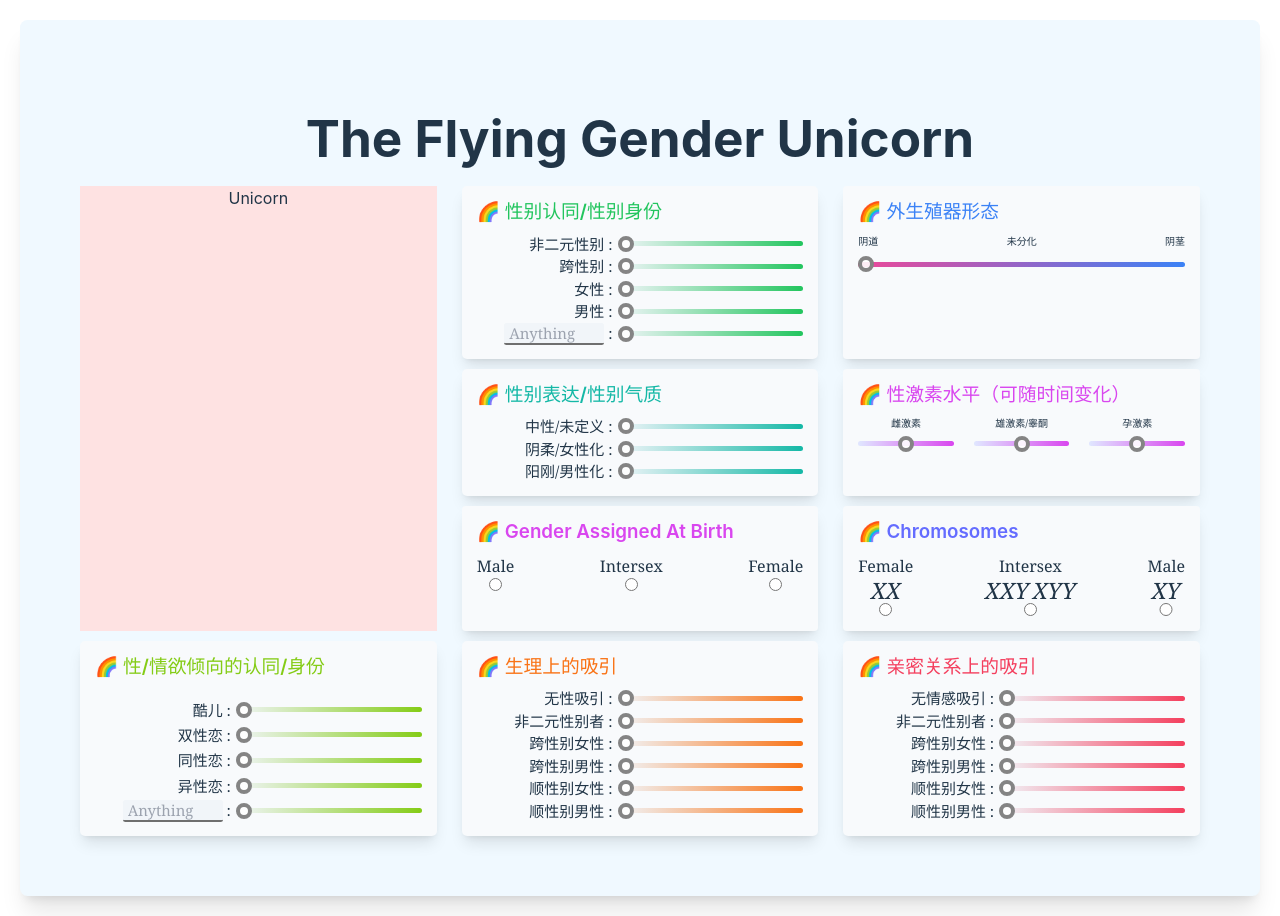
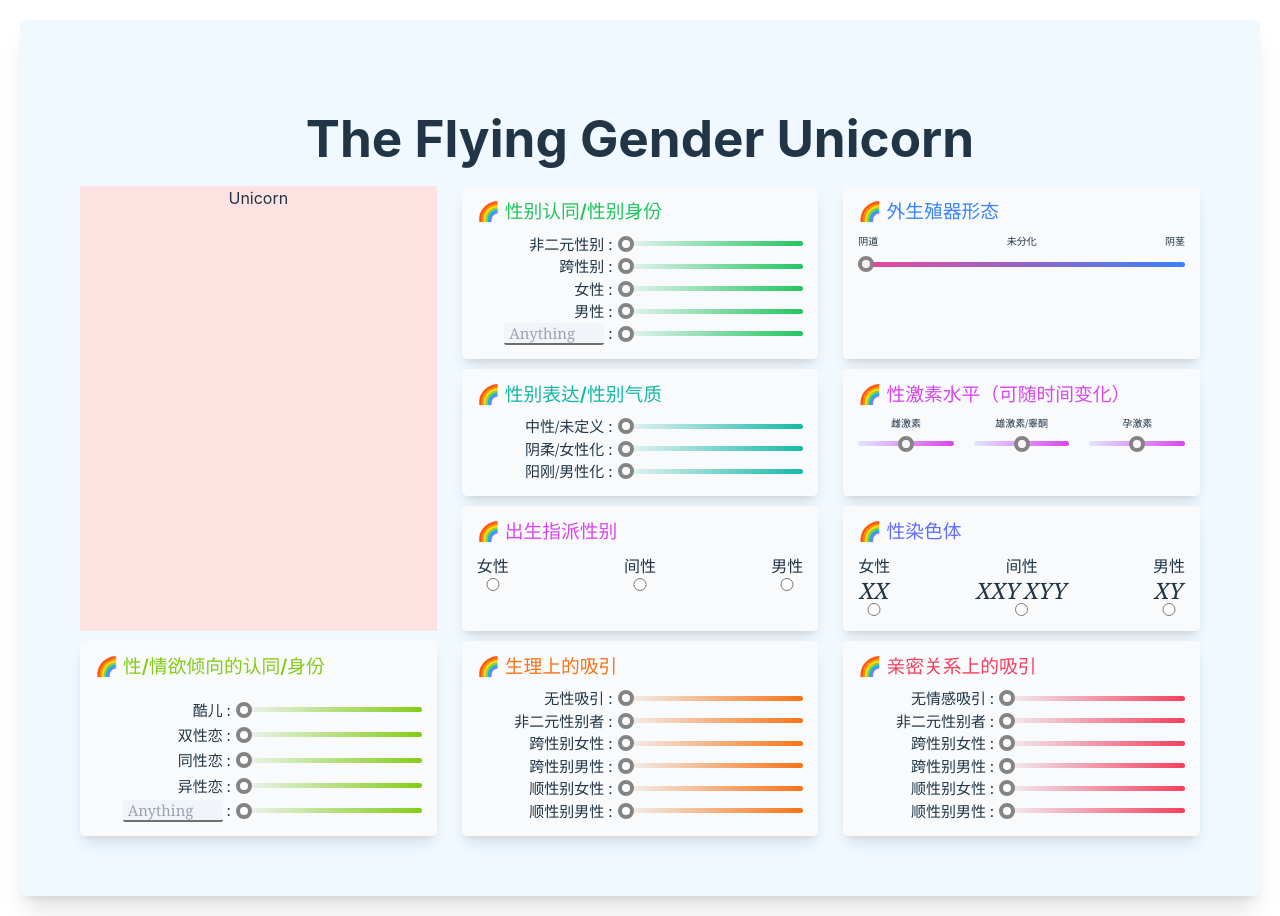
Before and after one commit to WuMianzhi/my-unique-gender, a Vue app: page / in a window 1280 px wide. Built offline with nearby package versions, Linux system fonts and the light colour scheme.

Commit message:
Translation 3

```diff
--- a/src/components/Chromosomes.vue
+++ b/src/components/Chromosomes.vue
@@ -4,25 +4,25 @@
               sm:bg-white sm:p-12 sm:rounded-md sm:shadow-md
               lg:bg-slate-50 lg:p-6 lg:shadow-lg">
     <h2 class="text-3xl mb-4 text-center lg:text-left">
-      <a href="#" :class="['font-semibold',]"> &#x1F308 Chromosomes
+      <a href="#" :class="['font-semibold',]"> &#x1F308 性染色体
       </a>
     </h2>
     <div class="flex justify-between font-serif">
       <div class="grid cursor-pointer">
-        <label for="femaleChromosomes">Female</label>
+        <label for="femaleChromosomes">女性</label>
         <label for="femaleChromosomes" class="text-4xl italic cursor-pointer">XX</label>
         <input name="Chromosomes" id="femaleChromosomes" type="radio">
       </div>
 
       <div class="grid cursor-pointer">
-        <label for="interSexChromosomes">Intersex</label>
+        <label for="interSexChromosomes">间性</label>
         <label for="interSexChromosomes" class="text-2xl italic cursor-pointer"><span class="text-4xl">XXY</span> <span
             class="text-4xl">XYY</span></label>
         <input name="Chromosomes" id="interSexChromosomes" type="radio">
       </div>
 
       <div class="grid cursor-pointer">
-        <label for="maleChromosomes">Male</label>
+        <label for="maleChromosomes">男性</label>
         <label for="maleChromosomes" class="text-4xl italic cursor-pointer">XY</label>
         <input name="Chromosomes" id="maleChromosomes" type="radio">
       </div>
--- a/src/components/GenderAssignedAtBirth.vue
+++ b/src/components/GenderAssignedAtBirth.vue
@@ -4,7 +4,7 @@
               sm:bg-white sm:p-12 sm:rounded-md sm:shadow-md
               lg:bg-slate-50 lg:p-6 lg:shadow-lg">
     <h2 class="text-3xl text-center lg:text-left mb-4">
-      <a href="#" :class="['font-semibold', `text-fuchsia-500`]"> &#x1F308 Gender Assigned At Birth
+      <a href="#" :class="['font-semibold', `text-fuchsia-500`]"> &#x1F308 出生指派性别
       </a>
     </h2>
     <div class="flex justify-between font-serif">
@@ -17,7 +17,7 @@
 </template>
 
 <script setup lang="ts">
-const genderAssign = ['Male', 'Intersex', 'Female']
+const genderAssign = ['女性', '间性', '男性']
 </script>
 
 <style lang="scss" scoped></style>
```
